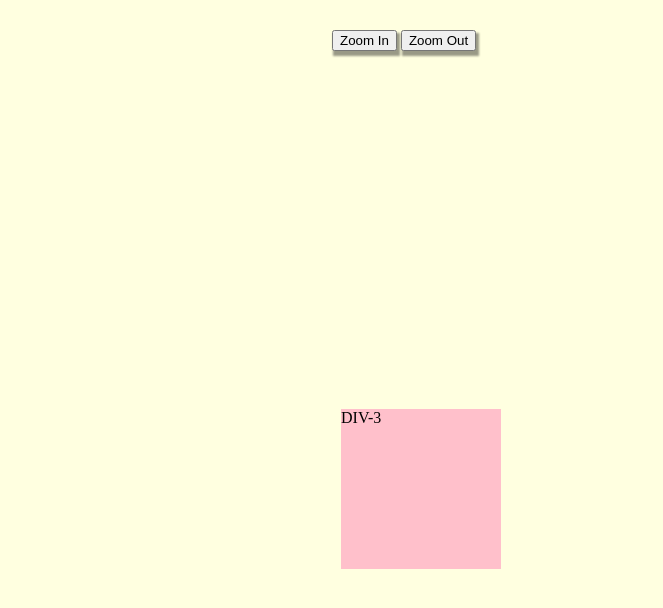
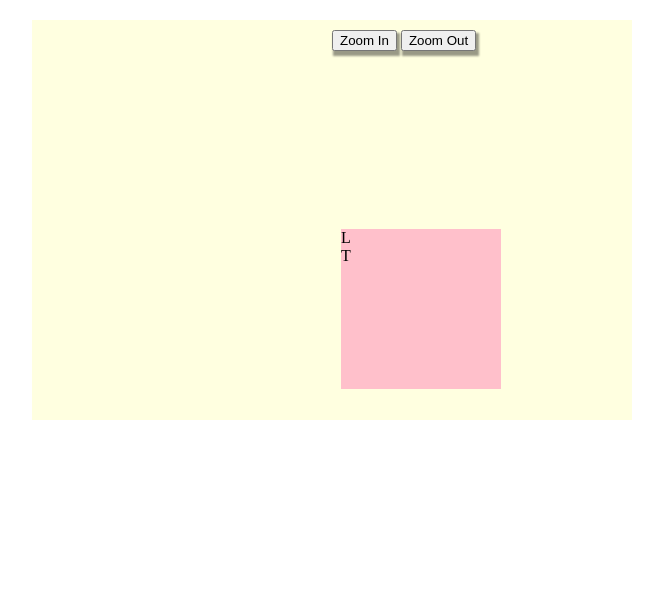
Before and after one commit to NoName4Me/fe-basics, a plain HTML site: page drag-zoom/index.html in a window 1280 px wide. Shown: the whole page, without its empty margins (308-971 px from the left). Drawn offline with Linux system fonts and the light colour scheme.

Commit message:
Update index.html

```diff
--- a/drag-zoom/index.html
+++ b/drag-zoom/index.html
@@ -10,17 +10,18 @@
 </head>
 
 <body>
-
+    <div class="container-no-scroll-bar">
     <div class="container">
         <div class="tools">
             <button onclick="zoomIn()">Zoom In</button>
             <button onclick="zoomOut()">Zoom Out</button>
         </div>
-        <div id="canvas" onMouseDown="mouseDown(event)" onMouseUp="mouseUp(event)" onMouseMove="mouseMove(event)">
-            <div onMouseDown="mouseDown(event)" onMouseUp="mouseUp(event)" onMouseMove="mouseMove(event)" class="element">DIV-1</div>
-            <div onMouseDown="mouseDown(event)" onMouseUp="mouseUp(event)" onMouseMove="mouseMove(event)" class="element">DIV-2</div>
-            <div onMouseDown="mouseDown(event)" onMouseUp="mouseUp(event)" onMouseMove="mouseMove(event)" class="element">DIV-3</div>
+        <div id="canvas" onMouseDown="mouseDown(event)">
+            <div onMouseDown="mouseDown(event)" class="element" id="marker">L<br>T</div>
+            <!--<div onMouseDown="mouseDown(event)" onMouseUp="mouseUp(event)" onMouseMove="mouseMove(event)" class="element">DIV-2</div>
+            <div onMouseDown="mouseDown(event)" onMouseUp="mouseUp(event)" onMouseMove="mouseMove(event)" class="element">DIV-3</div>-->
         </div>
+    </div>
     </div>
     <script src="main.js"></script>
 </body>
```
